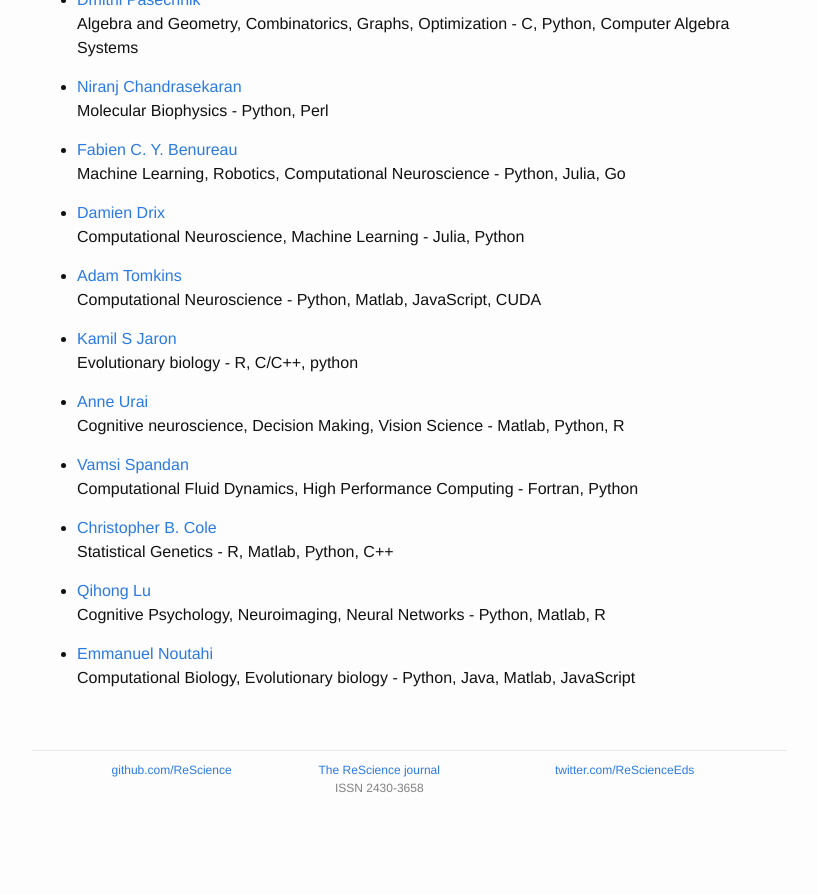
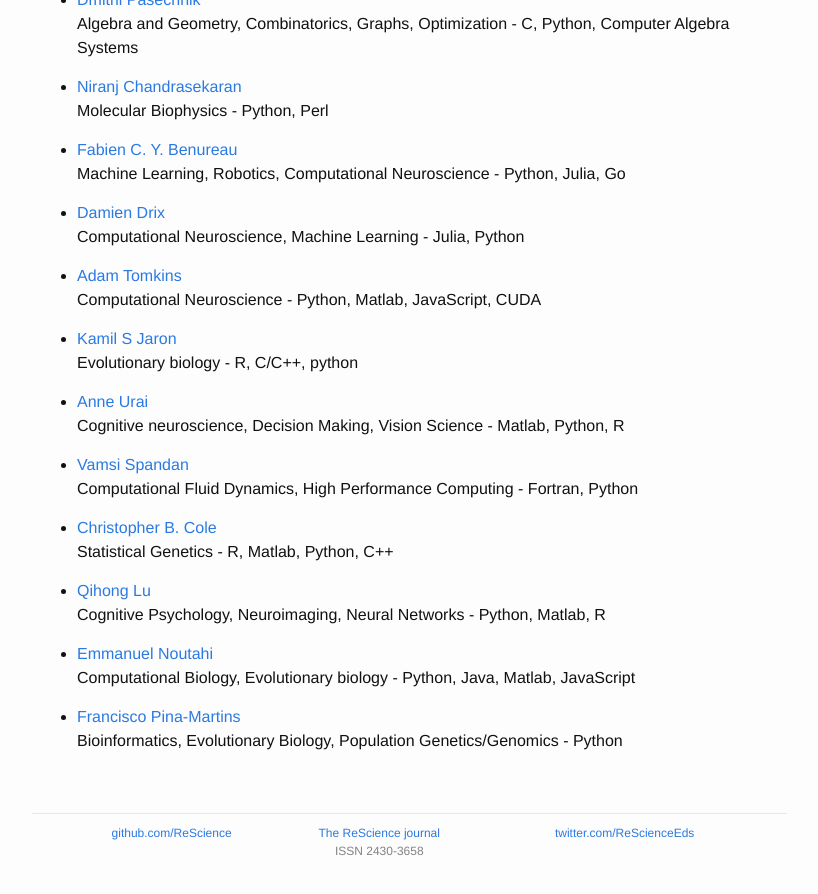
Before and after one commit to ReScience/rescience.github.io, a Jekyll site: the page built from 04-board.md, in a window 1280 px wide and 900 px high, scrolled down 3747 px. Shown: the top 894 px of the window, without its empty margins (223-1041 px from the left). Built offline with Jekyll 4.4.1, drawn with Linux system fonts in a browser that asks for light colours; before the commit the page ends 4584 px from its top, so only the background shows below that.

Commit message:
Updated board

```diff
--- a/04-board.md
+++ b/04-board.md
@@ -223,3 +223,6 @@ accepts submissions in other open source languages.
 
 * [Emmanuel Noutahi](https://github.com/maclandrol)
   Computational Biology, Evolutionary biology - Python, Java, Matlab, JavaScript
+
+* [Francisco Pina-Martins](https://github.com/StuntsPT)
+  Bioinformatics, Evolutionary Biology, Population Genetics/Genomics - Python
```
